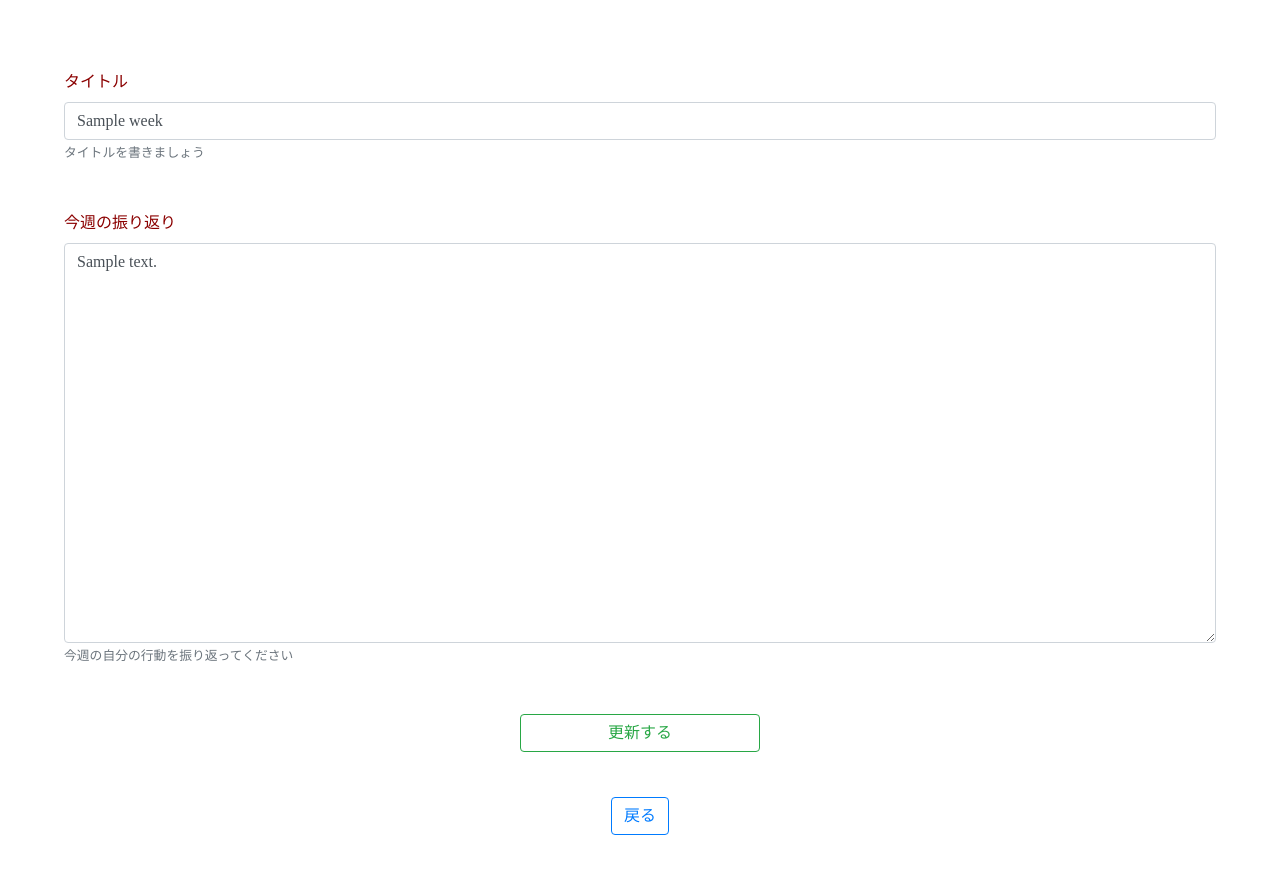
After one commit to kazuya0208442/Training-Diary, a Django app: page /w_update/1 in a window 1280 px wide. The commit adds this page. Run offline with Django 3.2, Linux system fonts and the light colour scheme; tables that the repository leaves empty hold one stand-in row (values such as "Sample post"); some libraries are stand-ins or nearby versions; some web fonts are replaced.

Commit message:
add_week_update_#93

```diff
--- a/app/core/urls.py
+++ b/app/core/urls.py
@@ -1,5 +1,5 @@
 from django.urls import path, include
-from .views import CardUpdate, Staff_detail, StaffUpdate, Target_detail, TargetUpdate, TodoList, TodoDetail, TodoCreate, TodoDelete, TodoUpdate, Home, Card_detail, Week_detail
+from .views import CardUpdate, Staff_detail, StaffUpdate, Target_detail, TargetUpdate, TodoList, TodoDetail, TodoCreate, TodoDelete, TodoUpdate, Home, Card_detail, Week_detail, WeekUpdate
 
 
 urlpatterns = [
@@ -17,4 +17,5 @@ urlpatterns = [
     path('t_update/<int:pk>', TargetUpdate.as_view(), name='t_update'),
     path('c_update/<int:pk>', CardUpdate.as_view(), name='c_update'),
     path('s_update/<int:pk>', StaffUpdate.as_view(), name='s_update'),
+    path('w_update/<int:pk>', WeekUpdate.as_view(), name='w_update'),
 ]
--- a/app/core/views.py
+++ b/app/core/views.py
@@ -118,3 +118,10 @@ class StaffUpdate(UpdateView):
     model = Staff
     fields = ('title', 'staff')
     success_url = reverse_lazy('home')      # 静的ページにしか使えない。
+
+
+class WeekUpdate(UpdateView):
+    template_name = 'app_week_update.html'
+    model = Week
+    fields = ('title', 'summary')
+    success_url = reverse_lazy('home')      # 静的ページにしか使えない。
--- a/app/templates/app_home.html
+++ b/app/templates/app_home.html
@@ -624,7 +624,7 @@
 
 {% for item in week %}
 <div class="card text-center mt-5">
-  <a href="{% url 'w_detail' item.pk %}" class="link"></a>
+  <a href="{% url 'w_update' item.pk %}" class="link"></a>
   <div class="card-header">
     今週の振り返り
   </div>
--- /dev/null
+++ b/app/templates/app_week_update.html
@@ -0,0 +1,72 @@
+{% extends 'base.html' %}
+
+{% block content %}
+    <style>
+      .form_container {
+        width: 90%;
+        margin: 0 auto;
+        padding-top: 70px;
+      }
+
+      textarea {
+        height: 50vh !important;
+      }
+
+      .update {
+        display: flex;
+        justify-content: center;
+        margin-bottom: 45px;
+      }
+
+      label {
+        color: darkred;
+      }
+
+    </style>
+
+
+
+    <div class="form_container">
+        <form action='' method='POST' onsubmit="return false;" >{% csrf_token %}
+
+        <div class="form-group">
+          <label for="id_long_target">タイトル</label>
+          {{ form.title }}
+          <small class="text-muted form-text mb-5">
+            タイトルを書きましょう
+          </small>
+        </div>
+        <div class="form-group">
+          <label for="id_long_target">今週の振り返り</label>
+          {{ form.summary }}
+          <small class="text-muted mb-5 form-text">
+            今週の自分の行動を振り返ってください
+          </small>
+        </div>
+
+        <div class="update">
+          <input type='button' value='更新する' class="btn btn-outline-success" onclick="submit();" style="width: 30vh;">
+        </div>
+        <div class="update">
+          <a href="{{request.META.HTTP_REFERER}}" class="btn btn-outline-primary" tabindex="-1" role="button" aria-disabled="true">戻る</a>
+        </div>
+      </form>
+    </div>
+
+
+
+    <script>
+
+      // const div = document.getElementById('target');
+      // div.classList.add('green','blue');
+      // fruit.forEach(element => console.log(element));
+
+      const input = document.querySelectorAll('input');
+      const textarea = document.querySelectorAll('textarea');
+
+      input.forEach(el => el.classList.add("form-control"));
+      textarea.forEach(el => el.classList.add("form-control"));
+
+    </script>
+
+{% endblock content %}
```
